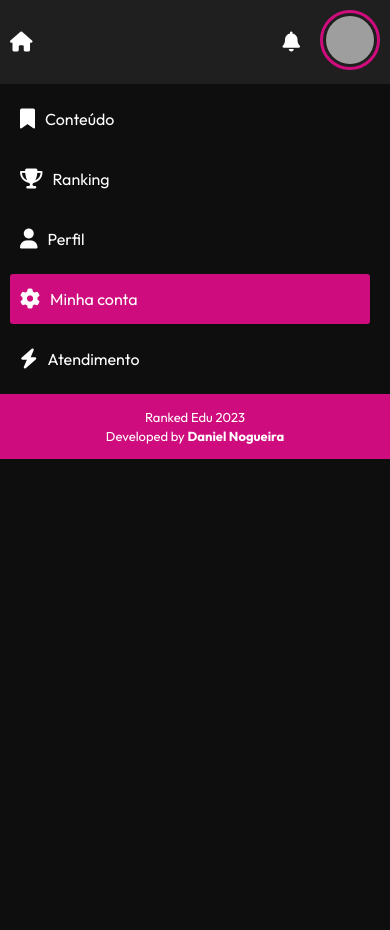
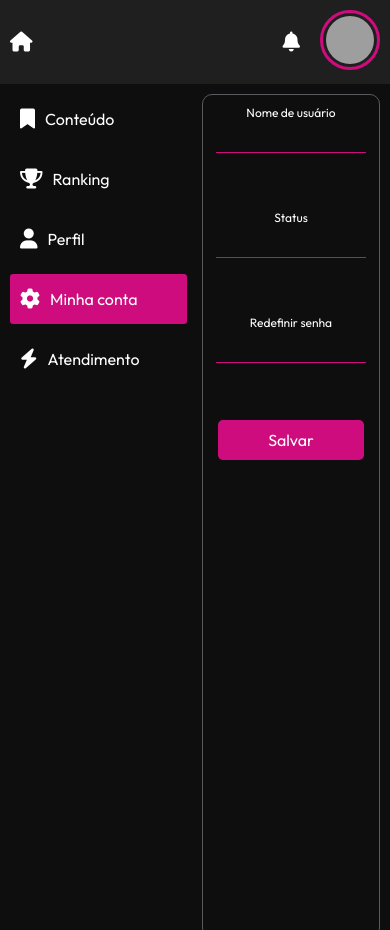
Before and after one commit to udanielnogueira/ranked-edu, a plain HTML site: page account.html in a window 390 px wide. Shown: the top 930 px of the page. Before the commit the page ends 844 px from the top, so only its background shows below. Drawn offline with Linux system fonts and the light colour scheme; grey boxes are pictures that could not be loaded.

Commit message:
Update file

```diff
--- a/account.html
+++ b/account.html
@@ -54,8 +54,18 @@
         </section>
 
         <!-- Principal -->
-        <section class="principal">
-
+        <section class="principal-account">
+            <p>Nome de usuário</p>
+            <input autocomplete="none" "text" name="username" id="username">
+            <p>Status</p>
+            <input autocomplete="none" type="text" name="status" id="status">
+            <p>Redefinir senha</p>
+            <input autocomplete="none" type="password" name="status" id="redefinir">
+            <a class="account-link" href="#">
+                <div class="account-save">
+                    Salvar
+                </div>
+            </a>
         </section>
     </div>
 
--- a/style.css
+++ b/style.css
@@ -117,8 +117,8 @@ body {
     flex-direction: column;
     gap: 1rem;
     width: 50rem;
-    padding: 1rem 0;
-    height: 90vh;
+    padding: 2rem 0;
+    height: 100vh;
     border: 0.1rem solid var(--soft-gray);
     border-radius: 1rem;
 }
@@ -136,15 +136,60 @@ body {
     flex-direction: column;
     gap: 2rem;
     width: 50rem;
-    height: 90vh;
+    height: 100vh;
     padding: 2rem 1.6rem;
     border: 0.1rem solid var(--soft-gray);
     border-radius: 1rem;
 }
 
+.principal-account {
+    display: flex;
+    align-items: center;
+    flex-direction: column;
+    height: 100vh;
+    gap: 0.7rem;
+    width: 50rem;
+    border: 0.1rem solid var(--soft-gray);
+    padding: 2rem 1.6rem;
+    border-radius: 1rem;
+}
+
+.principal-account p {
+    font-size: 2rem;
+    font-weight: 400;
+    color: white;
+}
+
+.principal-account input {
+    display: flex;
+    width: 20rem;
+    margin-bottom: 5rem;
+    box-shadow: none;
+    padding: 0.5rem;
+    background-color: var(--bg-color);
+    border: none;
+    border-bottom: 0.1rem solid var(--main-color);
+    color: white;
+}
+
+.principal-account input::after {
+    border: none;
+}
+
+.account-save {
+    padding: 1rem 8rem;
+    background-color: var(--main-color);
+    border-radius: 0.5rem;
+}
+
+.account-link {
+    color: white;
+    text-decoration: none;
+}
+
 .contato-p1 {
     font-size: 3rem;
-    font-weight: 900;
+    font-weight: 700;
 }
 
 .contato-p2 {
@@ -338,7 +383,7 @@ footer a:hover {
     .container {
         padding: 1rem;
         justify-content: space-between;
-        gap: 1rem;
+        gap: 1.5rem;
     }
 
     .principal-profile {
@@ -350,12 +395,29 @@ footer a:hover {
     }
 
     .contato-p1 {
-        font-size: 2.5rem;
+        font-size: 2.7rem;
         font-weight: 900;
     }
 
     .contato-p2 {
-        font-size: 1.1rem;
+        font-size: 1.2rem;
         color: var(--main-color);
     }
+
+    .principal-account p {
+        font-size: 1.2rem;
+    }
+
+    .principal-account {
+        width: 40rem;
+        padding: 1rem 0;
+    }
+
+    .account-save {
+        padding: 1rem 5rem;
+    }
+
+    .principal-account input {
+        width: 15rem;
+    }
 }
```
